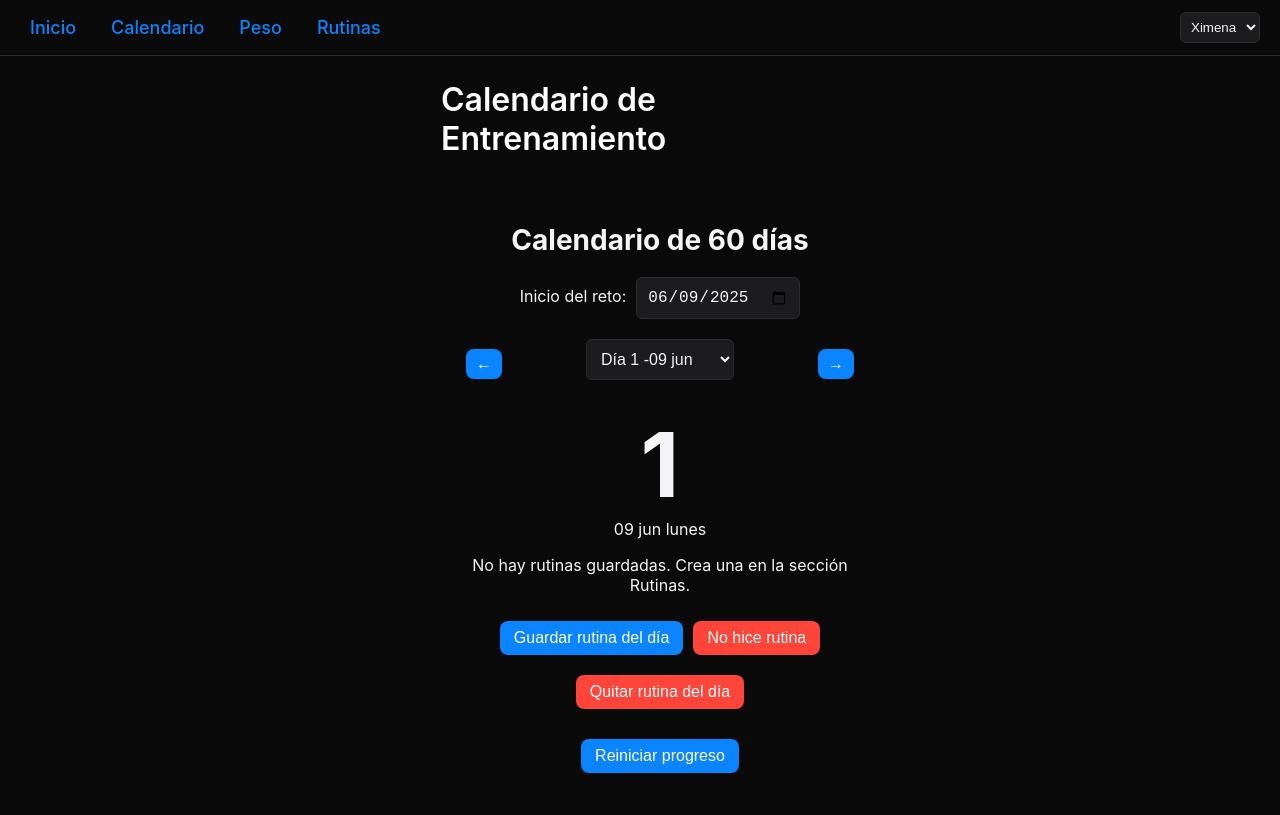
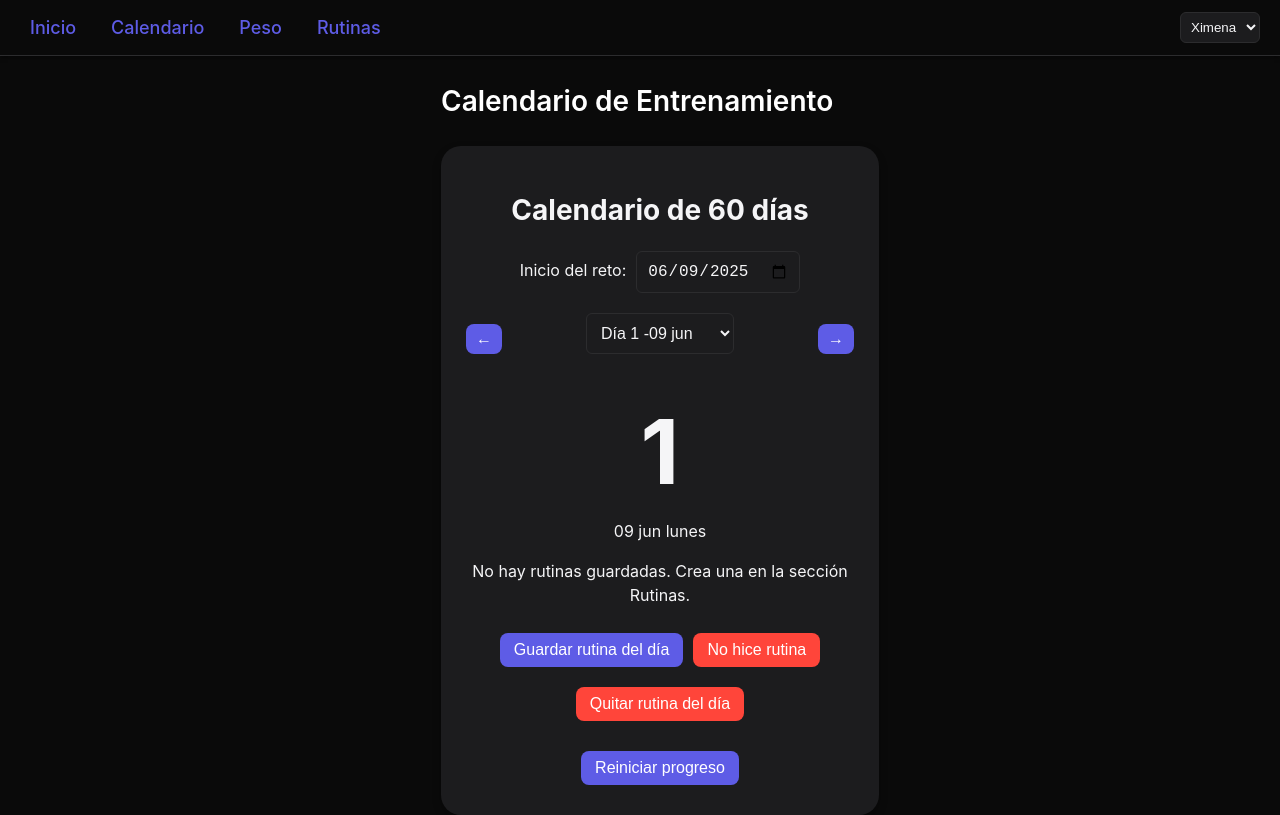
Before and after one commit to Jamon1405/Reto90Dias, a Next.js app: page /calendar in a window 1280 px wide. Built offline with nearby package versions, Linux system fonts and the light colour scheme.

Commit message:
Polish UI with softer colors and card styling

```diff
--- a/src/app/globals.css
+++ b/src/app/globals.css
@@ -1,4 +1,10 @@
 /* Modern global styles */
+:root {
+  --accent-color: #5E5CE6;
+  --success-color: #32D74B;
+  --error-color: #FF3B30;
+  --background-card: #1C1C1E;
+}
 html,
 body {
   margin: 0;
@@ -7,17 +13,19 @@ body {
 }
 
 body {
-  font-family: 'SF Pro Display', -apple-system, BlinkMacSystemFont, 'Segoe UI', 'Helvetica Neue', Arial, sans-serif;
+  font-family: -apple-system, BlinkMacSystemFont, 'SF Pro', 'Segoe UI', Roboto, sans-serif;
   background: #0A0A0A;
   color: #f5f5f7;
   min-height: 100vh;
+  line-height: 1.5;
 }
 
 h1,
 h2 {
   color: #FFFFFF;
-  font-size: 32px;
+  font-size: 28px;
   font-weight: 600;
+  margin-bottom: 24px;
 }
 
 /* Ajustes para contenedores generales */
@@ -27,6 +35,14 @@ h2 {
   margin: 0 auto;
   padding: 0 16px; /* margen seguro lateral */
   box-sizing: border-box;
+}
+
+.card {
+  background-color: var(--background-card);
+  border-radius: 20px;
+  box-shadow: 0 4px 8px rgba(0, 0, 0, 0.3);
+  padding: 20px;
+  margin: 16px 0;
 }
 
 /* Media Queries para pantallas más pequeñas (móviles y tablets) */
@@ -105,6 +121,7 @@ button {
   position: sticky;
   top: 0;
   z-index: 1000;
+  box-shadow: 0 2px 4px rgba(0, 0, 0, 0.4);
 }
 
 .nav-links {
@@ -113,7 +130,7 @@ button {
 }
 
 .nav-link {
-  color: #0A84FF;
+  color: var(--accent-color);
   text-decoration: none;
   font-size: 18px;
   cursor: pointer;
--- a/src/components/Calendar.js
+++ b/src/components/Calendar.js
@@ -540,6 +540,9 @@ const containerStyle = {
   textAlign: 'center',
   width: '100%',
   maxWidth: '430px',
+  backgroundColor: 'var(--background-card)',
+  borderRadius: '20px',
+  boxShadow: '0 4px 8px rgba(0,0,0,0.3)',
 };
 
 const headerStyle = {
@@ -569,7 +572,7 @@ const dayBoxStyle = (day, selected, mobile) => ({
 });
 
 const buttonStyle = {
-  backgroundColor: '#0A84FF',
+  backgroundColor: 'var(--accent-color)',
   color: '#FFFFFF',
   padding: '8px 14px',
   borderRadius: '8px',
@@ -644,8 +647,8 @@ const removeButton = {
 const addButton = {
   ...removeButton,
   color: '#f5f5f7',
-  borderColor: '#0A84FF',
-  backgroundColor: '#0A84FF',
+  borderColor: 'var(--accent-color)',
+  backgroundColor: 'var(--accent-color)',
 };
 
 const dayNumberStyle = {
--- a/src/components/ExerciseProgress.js
+++ b/src/components/ExerciseProgress.js
@@ -15,7 +15,7 @@ import useCurrentUser from '../hooks/useCurrentUser';
 ChartJS.register(CategoryScale, LinearScale, PointElement, LineElement, Tooltip, Legend);
 
 const buttonStyle = {
-  backgroundColor: '#0A84FF',
+  backgroundColor: 'var(--accent-color)',
   color: '#FFFFFF',
   border: 'none',
   borderRadius: '8px',
@@ -129,7 +129,7 @@ const ExerciseProgress = () => {
         </select>
       )}
       {data && (
-        <div style={{ height: '250px', maxWidth: '430px', margin: '0 auto' }}>
+        <div style={{ height: '300px', maxWidth: '600px', margin: '0 auto' }}>
           <Line data={data} options={options} />
         </div>
       )}
```
Also changed, not shown: src/app/page.js (+4 -3 lines), src/components/RoutineManager.js (+6 -3 lines), src/components/WeightTracker.js (+7 -2 lines).
